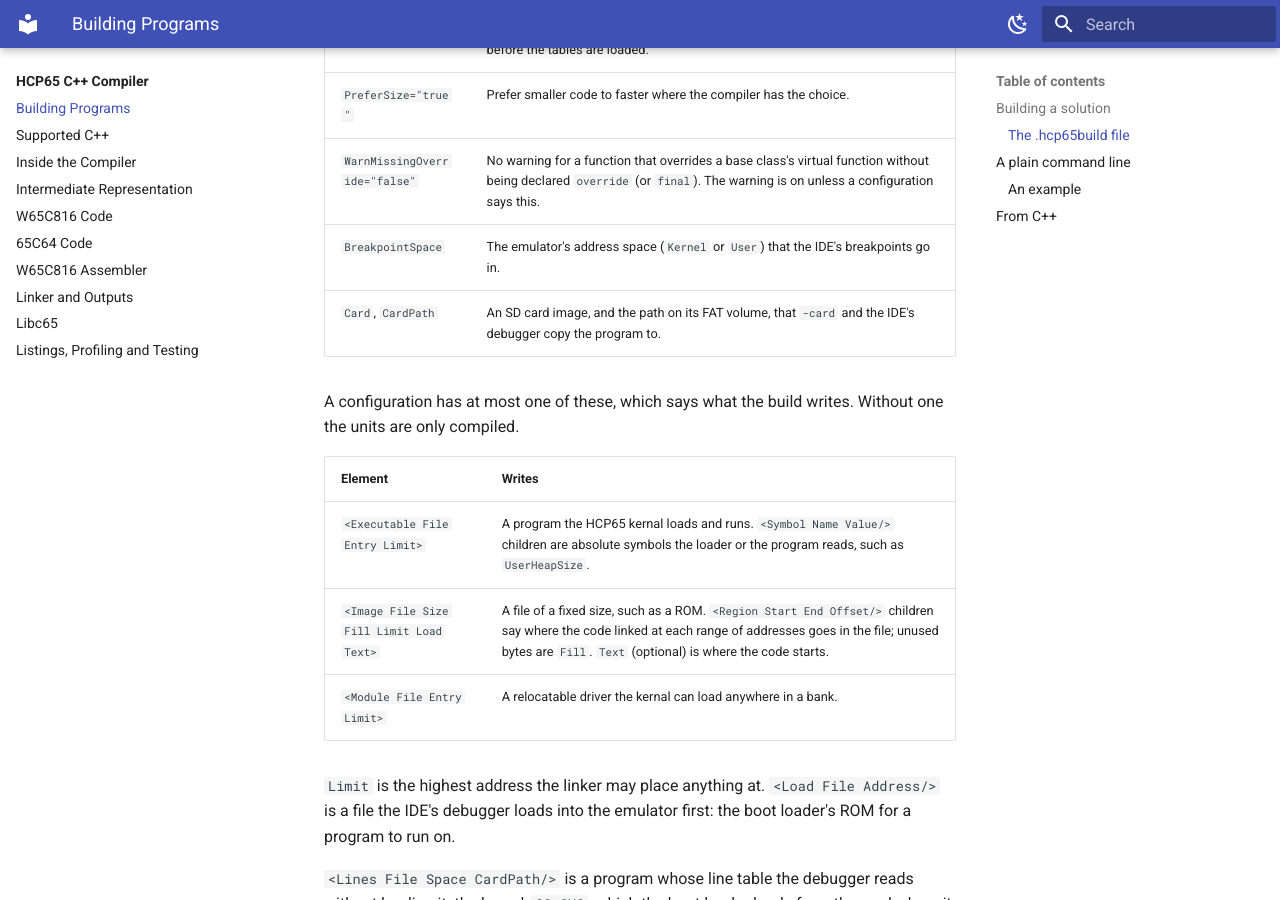
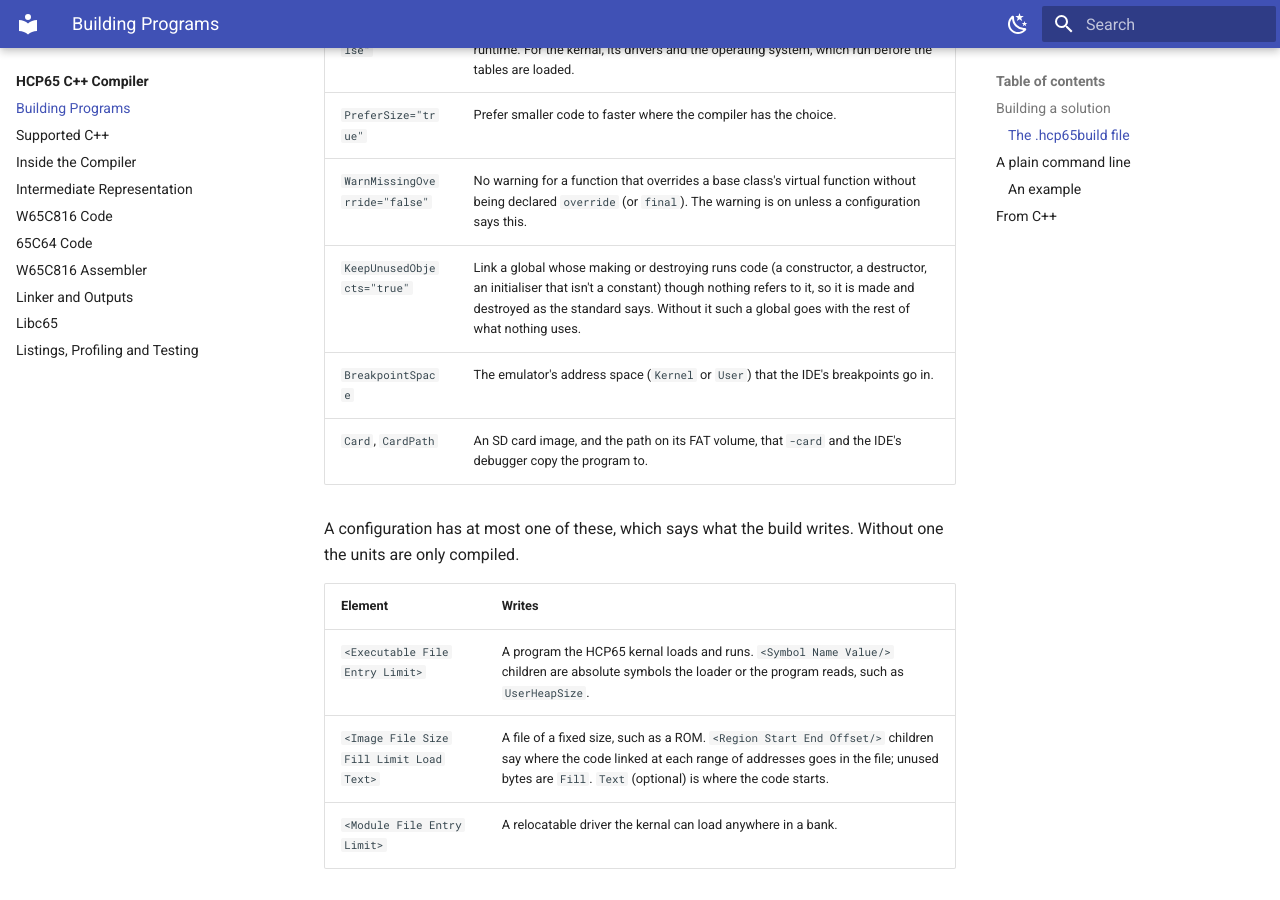
Before and after one commit to andrewpaterson/HCP65, an MkDocs documentation site: the page built from Website/docs/compiler/building.md, in a window 1280 px wide and 900 px high, scrolled down 1921 px. Built offline with MkDocs 1.6.1 and Material for MkDocs 9.7.7, drawn with Linux system fonts in a browser that asks for light colours; plug-ins that fetch from the network failed and are left out; some of the changed text lies outside the part shown.

Commit message:
Website: the compiler's building pages and the IDE's say what KeepUnusedObjects="true" (hcp65build -keep-unused-objects, the build configurations dialog's "Keep unused globals that are made or destroyed") does: a global nothing refers to whose making or destroying runs code is linked, made and destroyed; without it, it is left out.

```diff
--- a/Website/docs/compiler/building.md
+++ b/Website/docs/compiler/building.md
@@ -65,6 +65,7 @@ configuration whose files and settings it builds, and what to link.  This is
 | `MathTables="false"` | Build to run without the maths tables in memory: the multiplies use the table-free runtime.  For the kernal, its drivers and the operating system, which run before the tables are loaded. |
 | `PreferSize="true"` | Prefer smaller code to faster where the compiler has the choice. |
 | `WarnMissingOverride="false"` | No warning for a function that overrides a base class's virtual function without being declared `override` (or `final`).  The warning is on unless a configuration says this. |
+| `KeepUnusedObjects="true"` | Link a global whose making or destroying runs code (a constructor, a destructor, an initialiser that isn't a constant) though nothing refers to it, so it is made and destroyed as the standard says.  Without it such a global goes with the rest of what nothing uses. |
 | `BreakpointSpace` | The emulator's address space (`Kernel` or `User`) that the IDE's breakpoints go in. |
 | `Card`, `CardPath` | An SD card image, and the path on its FAT volume, that `-card` and the IDE's debugger copy the program to. |
 
@@ -115,6 +116,7 @@ units are linked only when something uses them.  Sources can be `.cpp` or `.asm`
 | `-no-mathtables` | Build without the maths tables. |
 | `-prefer-size` | Prefer smaller code to faster. |
 | `-no-override-warning` | No warning for an override not declared `override`. |
+| `-keep-unused-objects` | Link a global that is made or destroyed by code though nothing uses it. |
 | `-exe <file> -entry <symbol> [-limit <n>] [-symbol <name>=<n>]...` | Link an executable. |
 | `-image <file> -size <n> [-fill <n>] [-limit <n>] [-load <n>] -region <start>,<end>,<offset>...` | Link an image. |
 | `-module <file> -entry <symbol> [-limit <n>]` | Link a module (a driver). |
```
Also changed, not shown: Website/docs/ide/building.md (+1 -0 lines).
